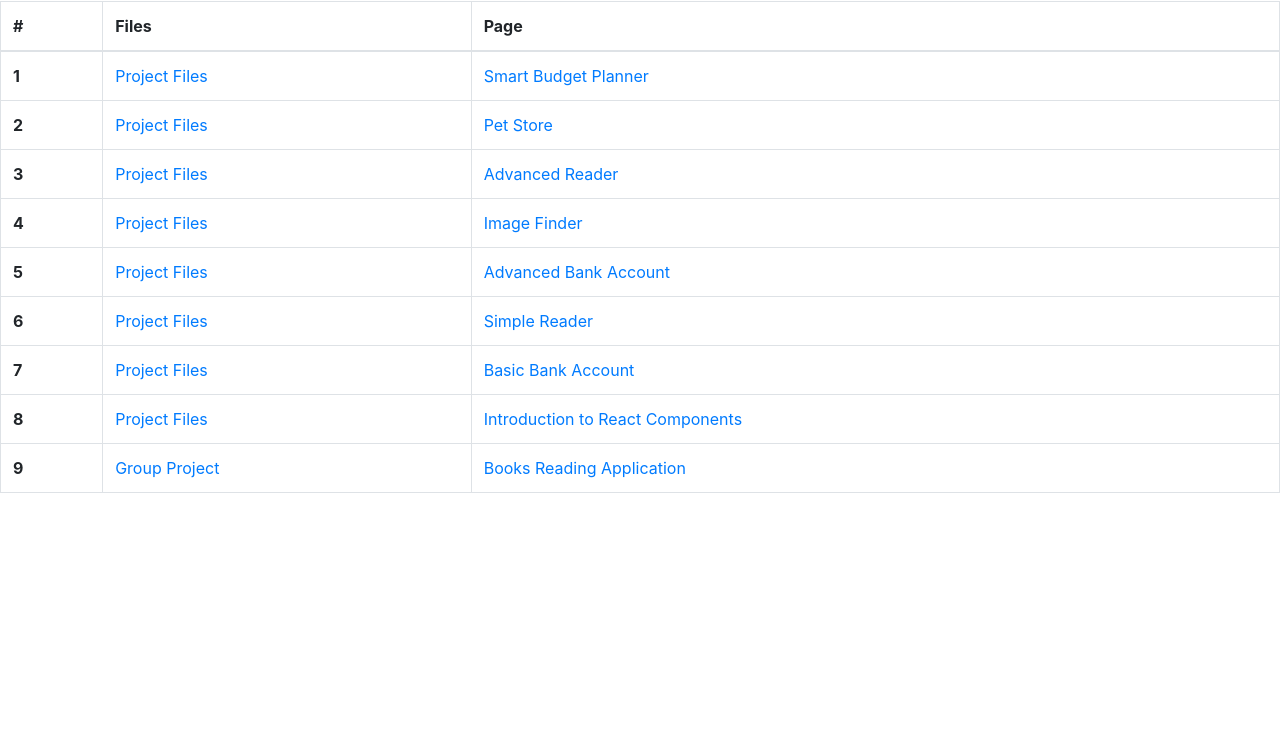
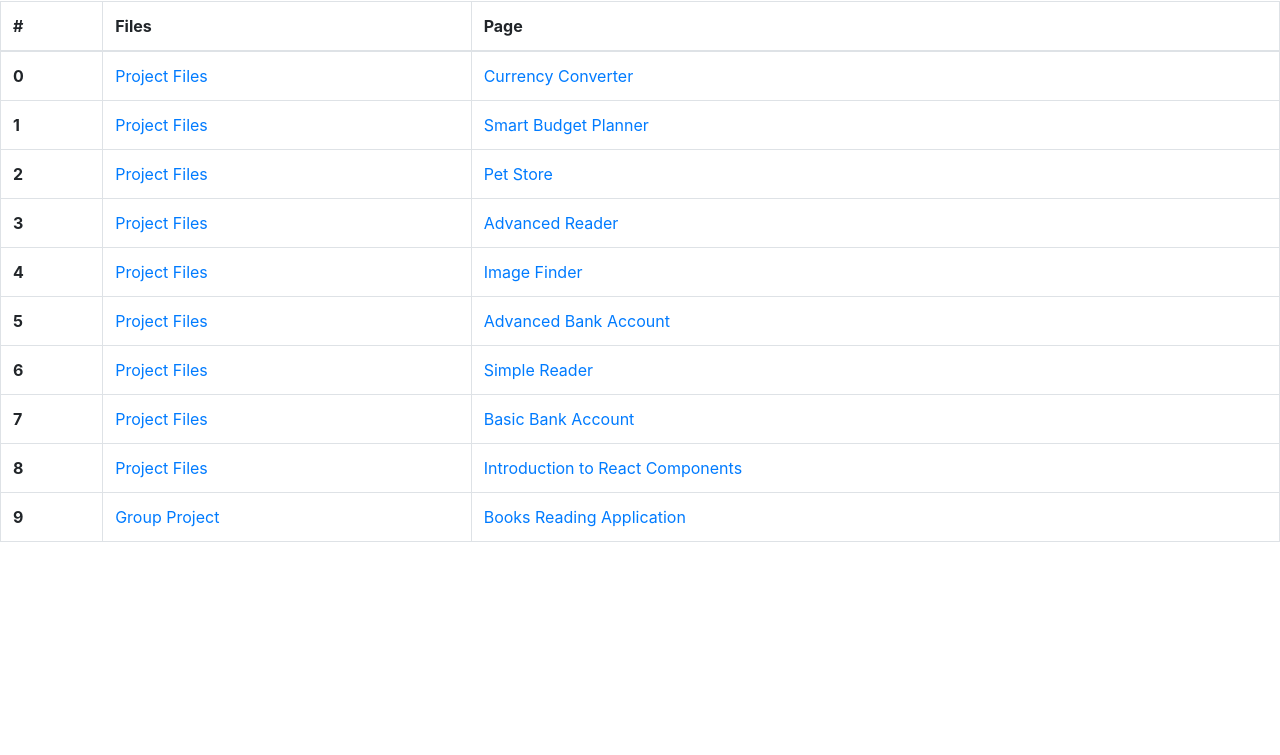
Before and after one commit to oikuman/my-projects, a plain HTML site: page react.html in a window 1280 px wide. Shown: the part 45-800 px from the top of the page. Drawn offline with nearby package versions, Linux system fonts and the light colour scheme.

Commit message:
currency

```diff
--- a/react.html
+++ b/react.html
@@ -23,6 +23,19 @@
         </tr>
       </thead>
       <tbody>
+        <tr>
+          <th scope="row">0</th>
+          <td>
+            <a href="https://github.com/oikuman/currency-converter"
+              >Project Files</a
+            >
+          </td>
+          <td>
+            <a href="https://currency-converter-black.vercel.app"
+              >Currency Converter</a
+            >
+          </td>
+        </tr>
         <tr>
           <th scope="row">1</th>
           <td>
```
